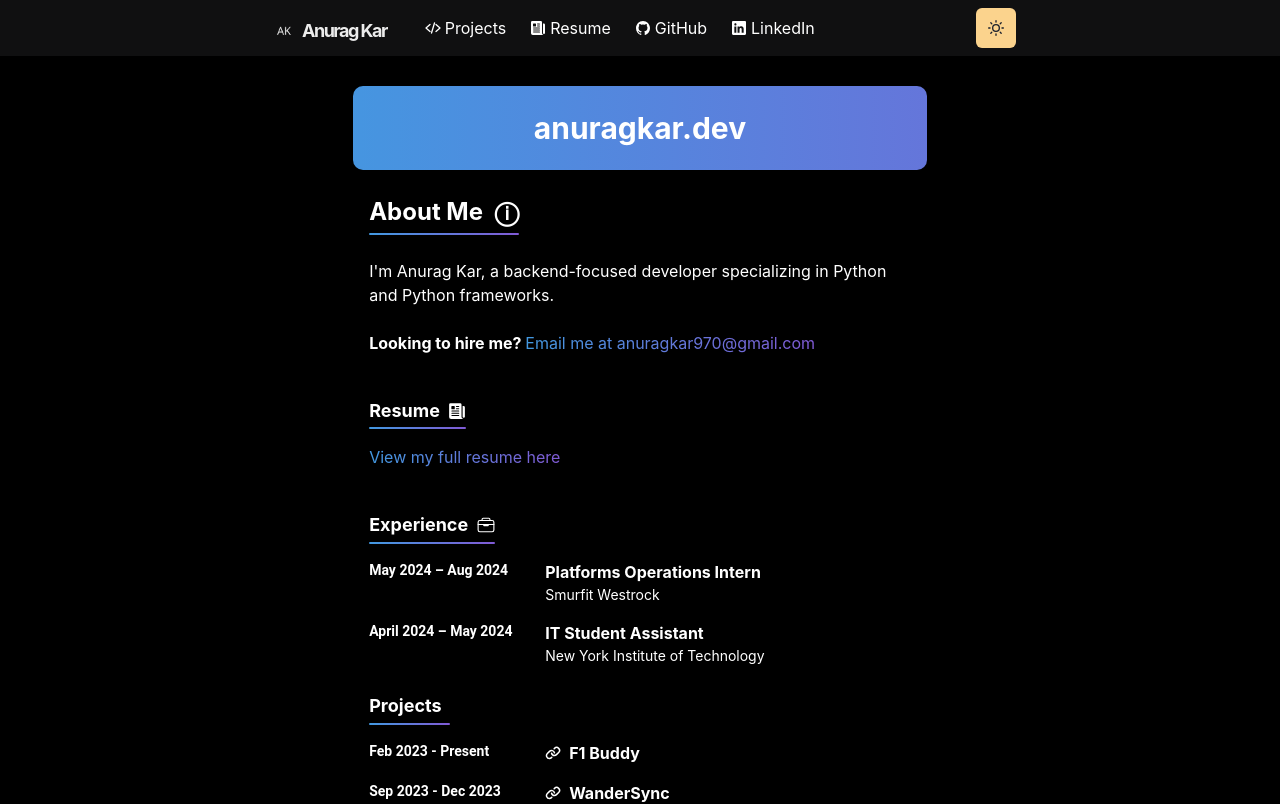
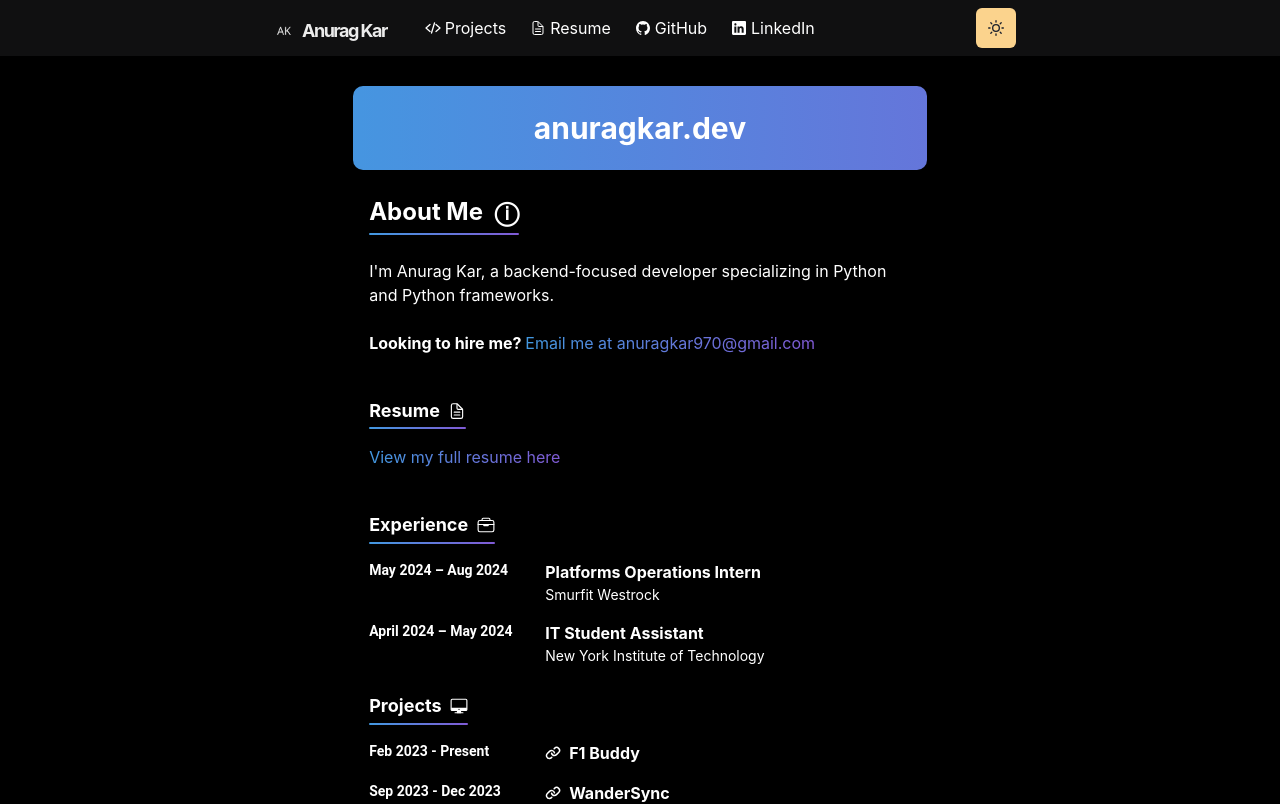
Before and after one commit to anuragkar-dev/anuragkar.dev, a Next.js app: page / in a window 1280 px wide. Shown: the top 804 px of the page. Built offline with nearby package versions, Linux system fonts and the light colour scheme.

Commit message:
change icons

```diff
--- a/components/navbar.js
+++ b/components/navbar.js
@@ -21,7 +21,7 @@ import {
     IoLogoLinkedin,
     IoCodeSlash,
     IoHome,
-    IoNewspaper
+    IoDocumentTextOutline
 } from 'react-icons/io5'
 import styled from '@emotion/styled'
 
@@ -122,7 +122,7 @@ const Navbar = props => {
                             style={{ gap: 4, textDecoration: 'none' }}
                             pl={2}
                         >
-                            <IoNewspaper style={{ color: useColorModeValue('black', 'white') }} />
+                            <IoDocumentTextOutline style={{ color: useColorModeValue('black', 'white') }} />
                             Resume
                         </LinkItem>
                     </LogoWrapper>
@@ -211,7 +211,7 @@ const Navbar = props => {
                                             textDecoration: 'none'
                                         }}
                                     >
-                                        <IoNewspaper style={{ color: useColorModeValue('black', 'white') }} />
+                                        <IoDocumentTextOutline style={{ color: useColorModeValue('black', 'white') }} />
                                         <span style={{ marginLeft: '0.5rem' }}>
                                             Resume
                                         </span>
--- a/pages/index.js
+++ b/pages/index.js
@@ -12,7 +12,7 @@ import {
 } from '@chakra-ui/react';
 import { motion } from 'framer-motion';
 import AnimatedSection from '../components/animatedsection';
-import { IoBriefcaseOutline, IoNewspaper } from "react-icons/io5";
+import { IoBriefcaseOutline, IoDocumentTextOutline, IoDesktopOutline } from "react-icons/io5";
 import { PiLinkBold } from 'react-icons/pi'
 
 // Define a basic Section component
@@ -145,7 +145,7 @@ const Page = () => {
                             >
                                 <Flex align="center">
                                     Resume &nbsp;
-                                    <IoNewspaper />
+                                    <IoDocumentTextOutline />
                                 </Flex>
 
                                 <Box
@@ -270,6 +270,7 @@ const Page = () => {
                             >
                                 <Flex align="center">
                                     Projects &nbsp;
+                                    <IoDesktopOutline />
                                 </Flex>
 
                                 <Box
```
